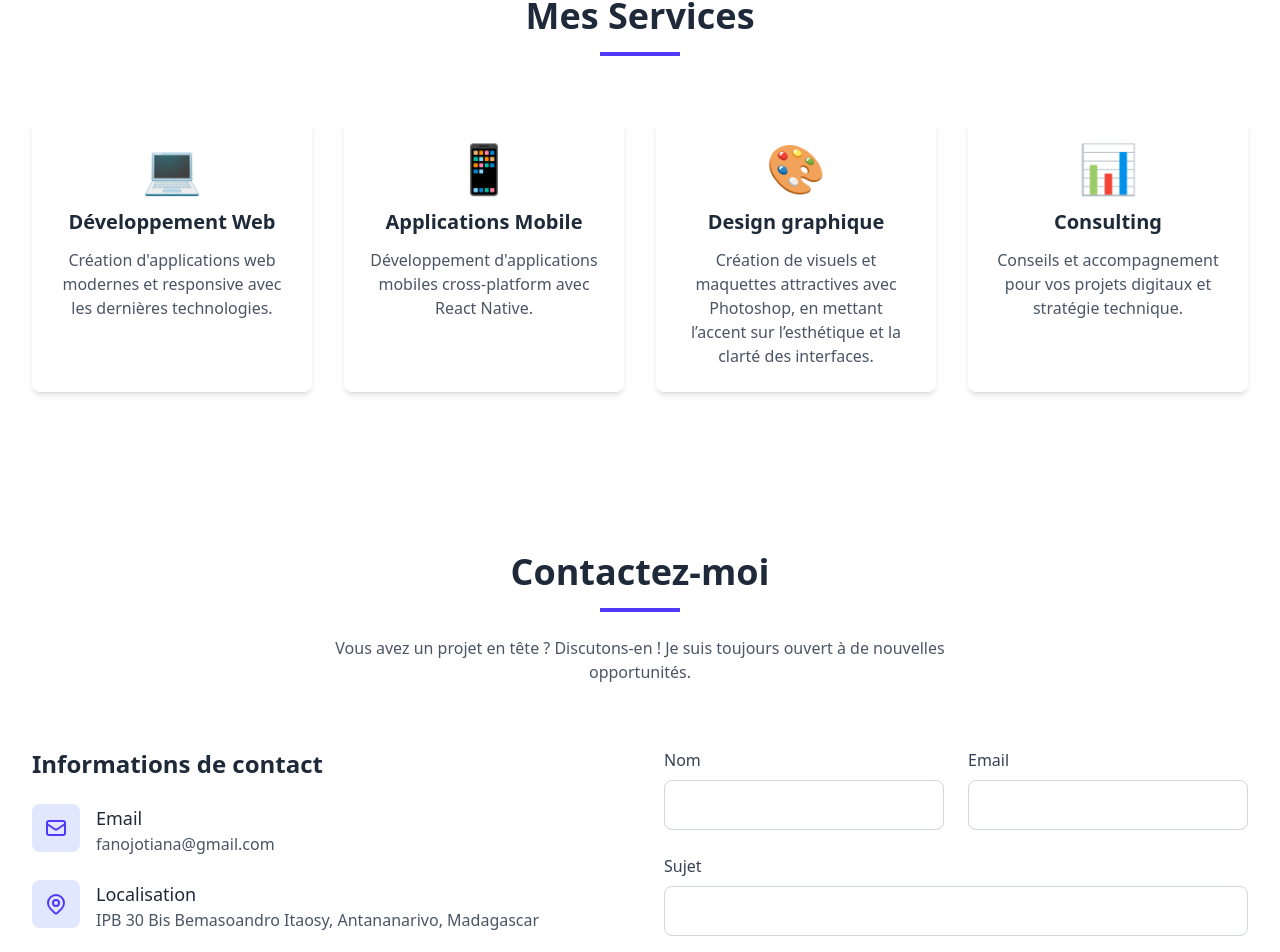
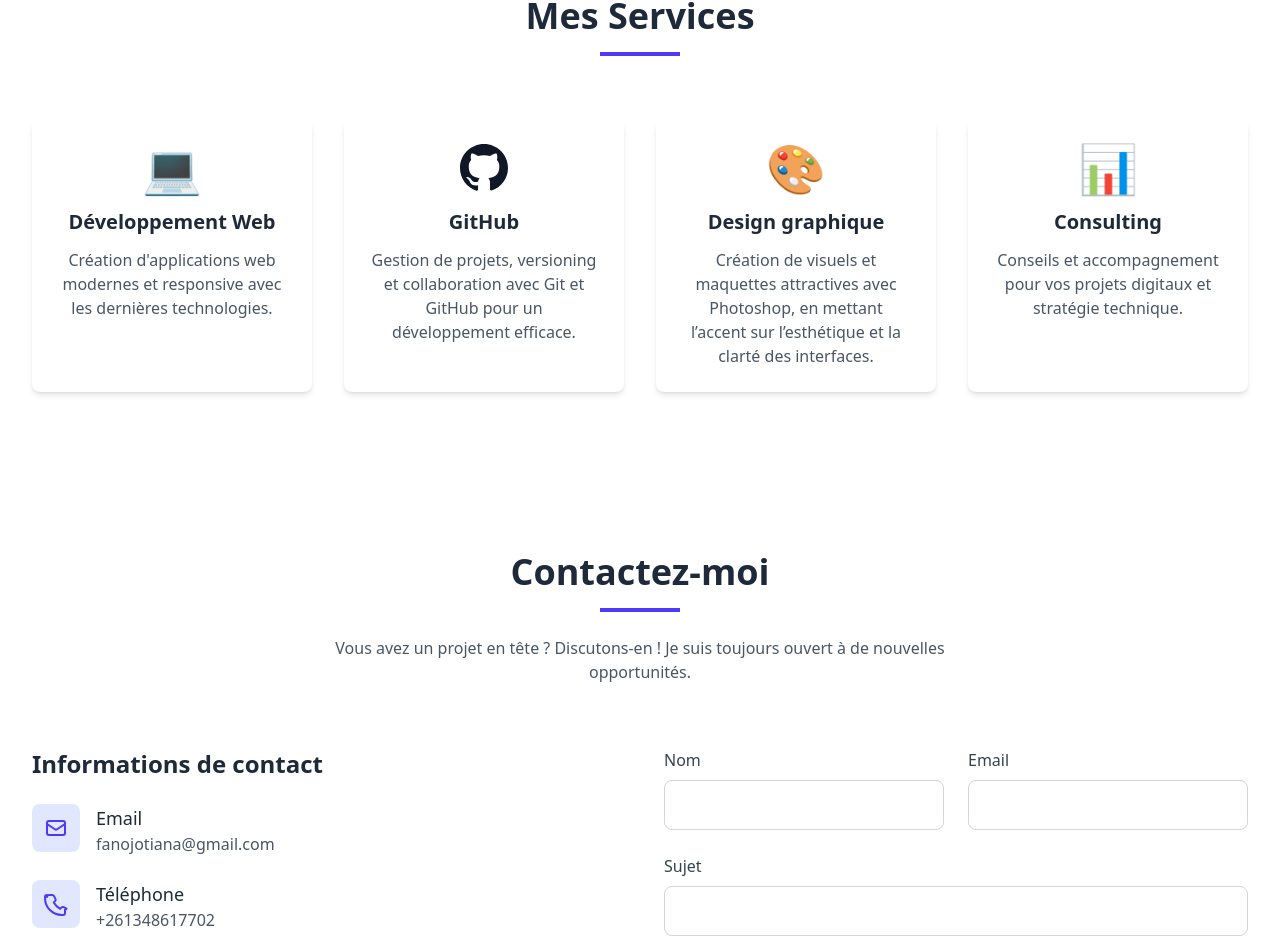
Before and after one commit to Fanojotiana/portfolio-react, a React (Vite) app: page / in a window 1280 px wide. Shown: the part 4454-5406 px from the top of the page. Built offline with nearby package versions, Linux system fonts and the light colour scheme.

Commit message:
Ajout du formulaire Contact avec EmailJS

```diff
--- a/package.json
+++ b/package.json
@@ -10,6 +10,7 @@
     "preview": "vite preview"
   },
   "dependencies": {
+    "@emailjs/browser": "^4.4.1",
     "@tailwindcss/vite": "^4.1.12",
     "framer-motion": "^12.23.12",
     "lucide-react": "^0.541.0",
--- a/src/components/Contact.jsx
+++ b/src/components/Contact.jsx
@@ -1,5 +1,6 @@
 import React, { useState } from 'react'
 import { motion } from 'framer-motion'
+import emailjs from '@emailjs/browser'
 
 const Contact = () => {
   const [formData, setFormData] = useState({
@@ -18,12 +19,26 @@ const Contact = () => {
   }
 
   const handleSubmit = (e) => {
-    e.preventDefault()
-    // Simulation d'envoi de formulaire
-    setShowAlert(true)
-    setTimeout(() => setShowAlert(false), 3000)
-    setFormData({ name: '', email: '', subject: '', message: '' })
-  }
+    e.preventDefault();
+    // Envoi via EmailJS
+    emailjs.send(
+      'service_fdlm1hg',    // Remplace par ton Service ID EmailJS
+      'template_ju60g3j',   // Remplace par ton Template ID EmailJS
+      formData,
+      'xIVBXXNEe3jrwODZ_'     // Remplace par ta clé publique EmailJS
+    ).then(
+      (response) => {
+        console.log('SUCCESS!', response.status, response.text);
+        setShowAlert(true);
+        setFormData({ name: '', email: '', subject: '', message: '' });
+        setTimeout(() => setShowAlert(false), 5000);
+      },
+      (err) => {
+        console.log('FAILED...', err);
+        alert("Erreur lors de l'envoi du message.");
+      }
+    );
+  };
 
   return (
     <section id="contact" className="py-20 px-4 md:px-8 bg-white dark:bg-gray-900">
@@ -65,7 +80,37 @@ const Contact = () => {
                   <h4 className="text-lg font-medium text-gray-800 dark:text-white">Email</h4>
                   <p className="text-gray-600 dark:text-gray-300">fanojotiana@gmail.com</p>
                 </div>
+
               </div>
+
+              <div className="flex items-start">
+  <div className="bg-indigo-100 dark:bg-indigo-900 p-3 rounded-lg mr-4">
+    <svg
+      className="w-6 h-6 text-indigo-600 dark:text-indigo-400"
+      fill="none"
+      stroke="currentColor"
+      viewBox="0 0 24 24"
+      xmlns="http://www.w3.org/2000/svg"
+    >
+      <path
+        strokeLinecap="round"
+        strokeLinejoin="round"
+        strokeWidth={2}
+        d="M3 5a2 2 0 012-2h3.28a2 2 0 011.78 1.11l1.38 2.76a2 2 0 01-.45 2.42l-1.2 1.2a16.06 16.06 0 006.34 6.34l1.2-1.2a2 2 0 012.42-.45l2.76 1.38A2 2 0 0121 17.72V21a2 2 0 01-2 2h-1C8.477 23 1 15.523 1 6V5a2 2 0 012-2h0z"
+      />
+    </svg>
+  </div>
+  <div>
+    <h4 className="text-lg font-medium text-gray-800 dark:text-white">Téléphone</h4>
+    <p className="text-gray-600 dark:text-gray-300">+261348617702</p>
+  </div>
+</div>
+
+
+
+
+
+
               <div className="flex items-start">
                 <div className="bg-indigo-100 dark:bg-indigo-900 p-3 rounded-lg mr-4">
                   <svg className="w-6 h-6 text-indigo-600 dark:text-indigo-400" fill="none" stroke="currentColor" viewBox="0 0 24 24" xmlns="http://www.w3.org/2000/svg">
--- a/src/components/Footer.jsx
+++ b/src/components/Footer.jsx
@@ -5,7 +5,7 @@ const Footer = () => {
   const socialLinks = [
     {
       name: 'GitHub',
-      url: 'https://github.com',
+      url: 'https://github.com/Fanojotiana',
       icon: (
         <svg className="w-5 h-5" fill="currentColor" viewBox="0 0 24 24" aria-hidden="true">
           <path fillRule="evenodd" d="M12 2C6.477 2 2 6.484 2 12.017c0 4.425 2.865 8.18 6.839 9.504.5.092.682-.217.682-.483 0-.237-.008-.868-.013-1.703-2.782.605-3.369-1.343-3.369-1.343-.454-1.158-1.11-1.466-1.11-1.466-.908-.62.069-.608.069-.608 1.003.07 1.531 1.032 1.531 1.032.892 1.53 2.341 1.088 2.91.832.092-.647.35-1.088.636-1.338-2.22-.253-4.555-1.113-4.555-4.951 0-1.093.39-1.988 1.029-2.688-.103-.253-.446-1.272.098-2.65 0 0 .84-.27 2.75 1.026A9.564 9.564 0 0112 6.844c.85.004 1.705.115 2.504.337 1.909-1.296 2.747-1.027 2.747-1.027.546 1.379.202 2.398.1 2.651.64.7 1.028 1.595 1.028 2.688 0 3.848-2.339 4.695-4.566 4.943.359.309.678.92.678 1.855 0 1.338-.012 2.419-.012 2.747 0 .268.18.58.688.482A10.019 10.019 0 0022 12.017C22 6.484 17.522 2 12 2z" clipRule="evenodd" />
@@ -14,7 +14,7 @@ const Footer = () => {
     },
     {
       name: 'LinkedIn',
-      url: 'https://linkedin.com',
+      url: 'https://www.linkedin.com/in/randriamitantsoa-fanojotiana-7522262a3/',
       icon: (
         <svg className="w-5 h-5" fill="currentColor" viewBox="0 0 24 24" aria-hidden="true">
           <path d="M19.7 3H4.3A1.3 1.3 0 003 4.3v15.4A1.3 1.3 0 004.3 21h15.4a1.3 1.3 0 001.3-1.3V4.3A1.3 1.3 0 0019.7 3zM8.339 18.338H5.667v-8.59h2.672v8.59zM7.004 8.574a1.548 1.548 0 11-.002-3.096 1.548 1.548 0 01.002 3.096zm11.335 9.764H15.67v-4.177c0-.996-.017-2.278-1.387-2.278-1.389 0-1.601 1.086-1.601 2.206v4.25h-2.667v-8.59h2.559v1.174h.037c.356-.675 1.227-1.387 2.526-1.387 2.703 0 3.203 1.779 3.203 4.092v4.71z" />
@@ -22,13 +22,13 @@ const Footer = () => {
       )
     },
     {
-      name: 'Twitter',
-      url: 'https://twitter.com',
-      icon: (
-        <svg className="w-5 h-5" fill="currentColor" viewBox="0 0 24 24" aria-hidden="true">
-          <path d="M8.29 20.251c7.547 0 11.675-6.253 11.675-11.675 0-.178 0-.355-.012-.53A8.348 8.348 0 0022 5.92a8.19 8.19 0 01-2.357.646 4.118 4.118 0 001.804-2.27 8.224 8.224 0 01-2.605.996 4.107 4.107 0 00-6.993 3.743 11.65 11.65 0 01-8.457-4.287 4.106 4.106 0 001.27 5.477A4.072 4.072 0 012.8 9.713v.052a4.105 4.105 0 003.292 4.022 4.095 4.095 0 01-1.853.07 4.108 4.108 0 003.834 2.85A8.233 8.233 0 012 18.407a11.616 11.616 0 006.29 1.84" />
-        </svg>
-      )
+      name: 'Facebook',
+url: 'https://www.facebook.com/Fanojo.tiana?locale=fr_FR',
+icon: (
+  <svg className="w-5 h-5" fill="currentColor" viewBox="0 0 24 24" aria-hidden="true">
+    <path d="M22.675 0H1.325C.593 0 0 .593 0 1.325v21.351C0 23.407.593 24 1.325 24h11.495v-9.294H9.691V11.29h3.129V8.413c0-3.1 1.893-4.788 4.659-4.788 1.325 0 2.464.099 2.797.143v3.24l-1.918.001c-1.504 0-1.795.715-1.795 1.763v2.31h3.587l-.467 3.416h-3.12V24h6.116c.73 0 1.324-.593 1.324-1.324V1.325C24 .593 23.407 0 22.675 0z" />
+  </svg>
+)
     }
   ]
 
--- a/src/components/Services.jsx
+++ b/src/components/Services.jsx
@@ -9,10 +9,25 @@ const Services = () => {
       icon: "💻"
     },
     {
-      title: "Applications Mobile",
-      description: "Développement d'applications mobiles cross-platform avec React Native.",
-      icon: "📱"
-    },
+    title: "GitHub",
+    description: "Gestion de projets, versioning et collaboration avec Git et GitHub pour un développement efficace.",
+    icon: (
+      <div className="flex justify-center items-center">
+        <svg
+          className="w-12 h-12 text-gray-900 dark:text-white"
+          fill="currentColor"
+          viewBox="0 0 24 24"
+          xmlns="http://www.w3.org/2000/svg"
+        >
+          <path
+            fillRule="evenodd"
+            clipRule="evenodd"
+            d="M12 0C5.372 0 0 5.373 0 12c0 5.303 3.438 9.8 8.205 11.387.6.11.82-.26.82-.577v-2.234c-3.338.726-4.033-1.61-4.033-1.61-.546-1.387-1.333-1.756-1.333-1.756-1.089-.744.082-.729.082-.729 1.205.084 1.838 1.238 1.838 1.238 1.07 1.834 2.807 1.304 3.492.997.108-.774.418-1.304.762-1.604-2.665-.304-5.466-1.332-5.466-5.932 0-1.31.468-2.382 1.235-3.222-.124-.303-.535-1.523.117-3.176 0 0 1.008-.322 3.3 1.23a11.5 11.5 0 016 0c2.29-1.552 3.296-1.23 3.296-1.23.654 1.653.243 2.873.12 3.176.77.84 1.233 1.912 1.233 3.222 0 4.61-2.803 5.625-5.475 5.921.43.37.823 1.102.823 2.222v3.293c0 .32.218.694.825.576C20.565 21.796 24 17.3 24 12c0-6.627-5.373-12-12-12z"
+          />
+        </svg>
+      </div>
+    )
+  },
     {
       title: "Design graphique",
       description: "Création de visuels et maquettes attractives avec Photoshop, en mettant l’accent sur l’esthétique et la clarté des interfaces.",
```
Also changed, not shown: 1 other file (tests, documents, lock files or other folders).
